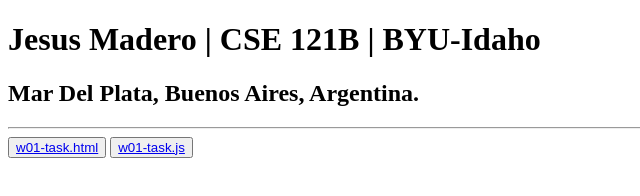
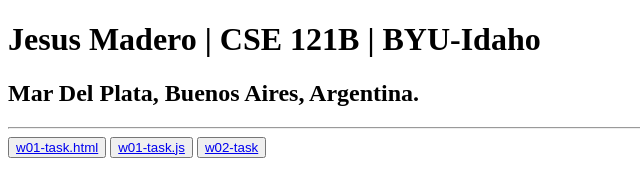
Before and after one commit to Jmadero1/cse121b, a plain HTML site: page index.html in a window 1280 px wide. Shown: the whole page, without its empty margins (0-640 px from the left). Drawn offline with Linux system fonts and the light colour scheme.

Commit message:
commit02

```diff
--- a/index.html
+++ b/index.html
@@ -11,6 +11,7 @@
         <hr>
         <button><a href="w01-task.html">w01-task.html</a></button>
         <button><a href="w01-task.js">w01-task.js</a></button>
+        <button><a href="w02-task/index.html">w02-task</a></button>
 
 
 
```
